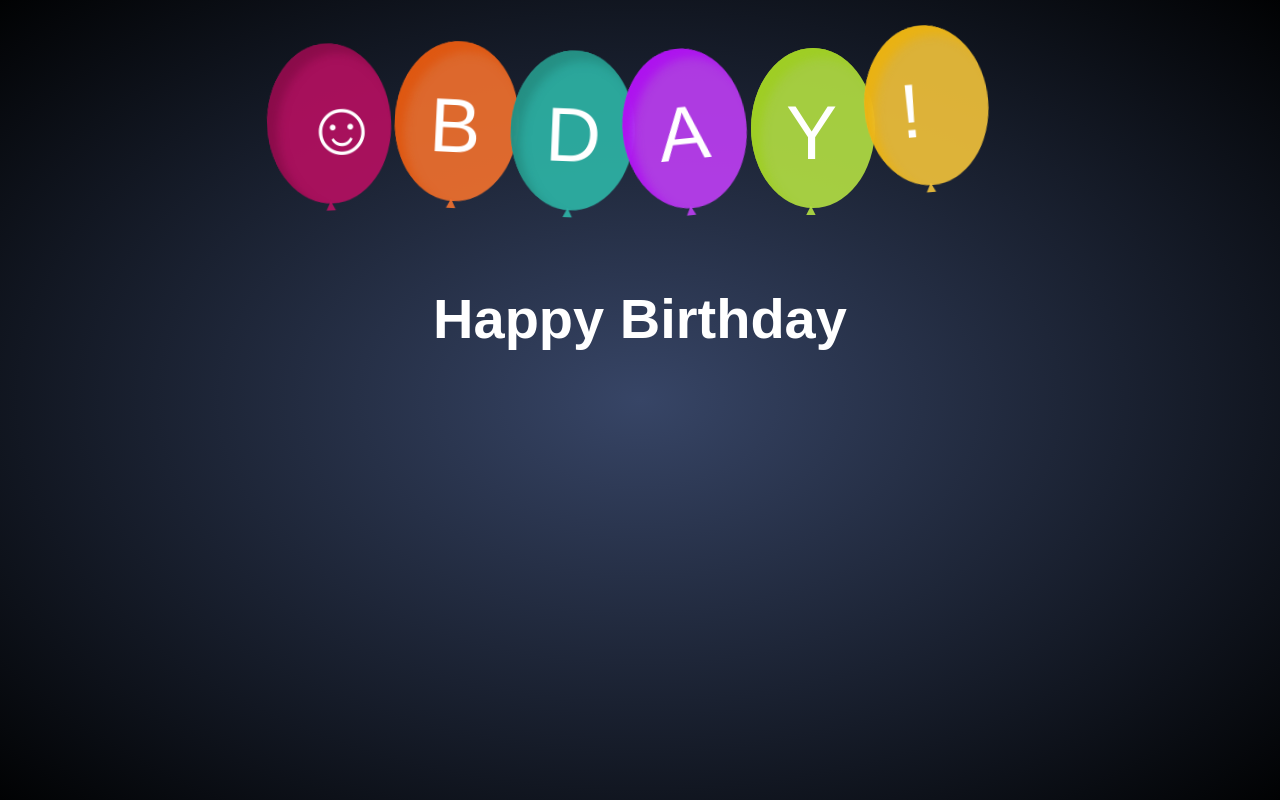
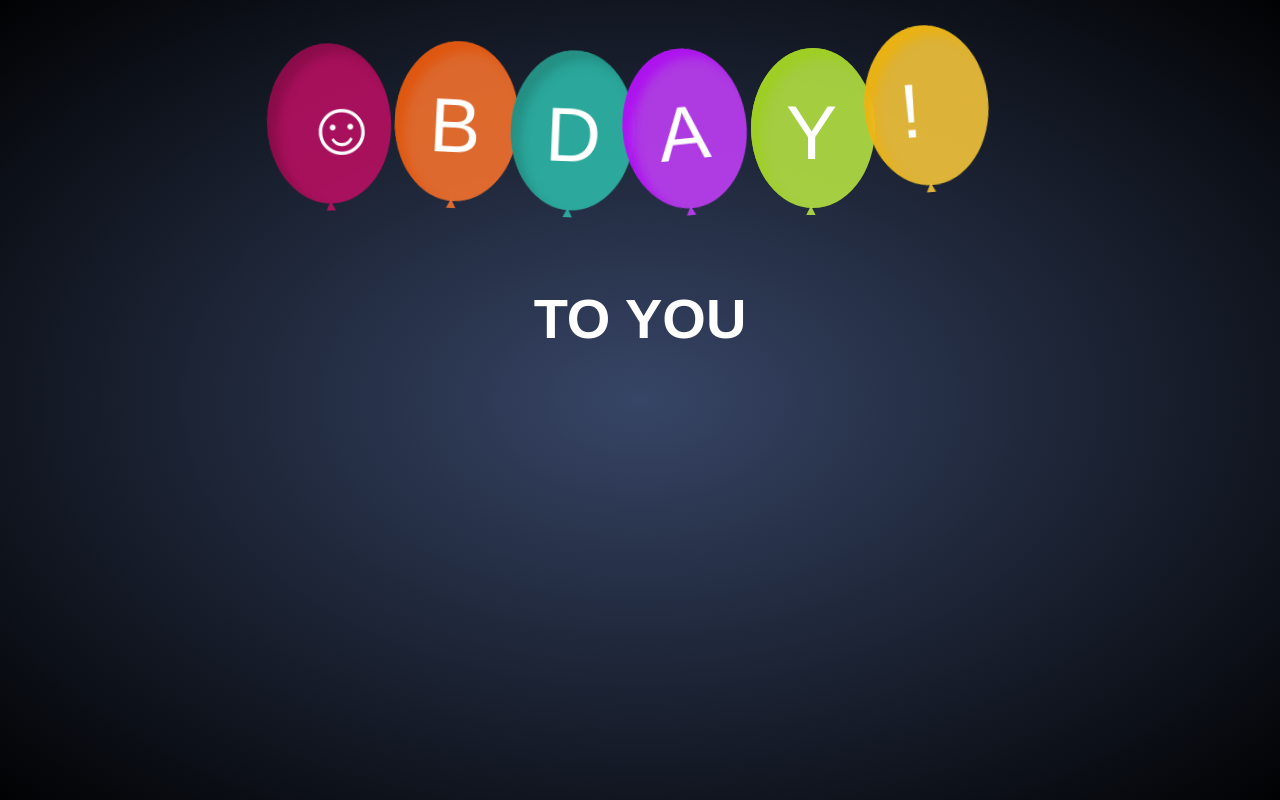
Before and after one commit to HB2UWebsite/Happy-Birthday, a plain HTML site: page index.html in a window 1280 px wide. Drawn offline with Linux system fonts and the light colour scheme; a web font is replaced by a local one.

Commit message:
Update index.html

```diff
--- a/index.html
+++ b/index.html
@@ -302,7 +302,7 @@
                 <div><span>!</span>
                 </div>
             </div>
-             <h1>Happy Birthday </h1>
+             <h1>TO YOU</h1>
 
         </div>
         <script>
```
